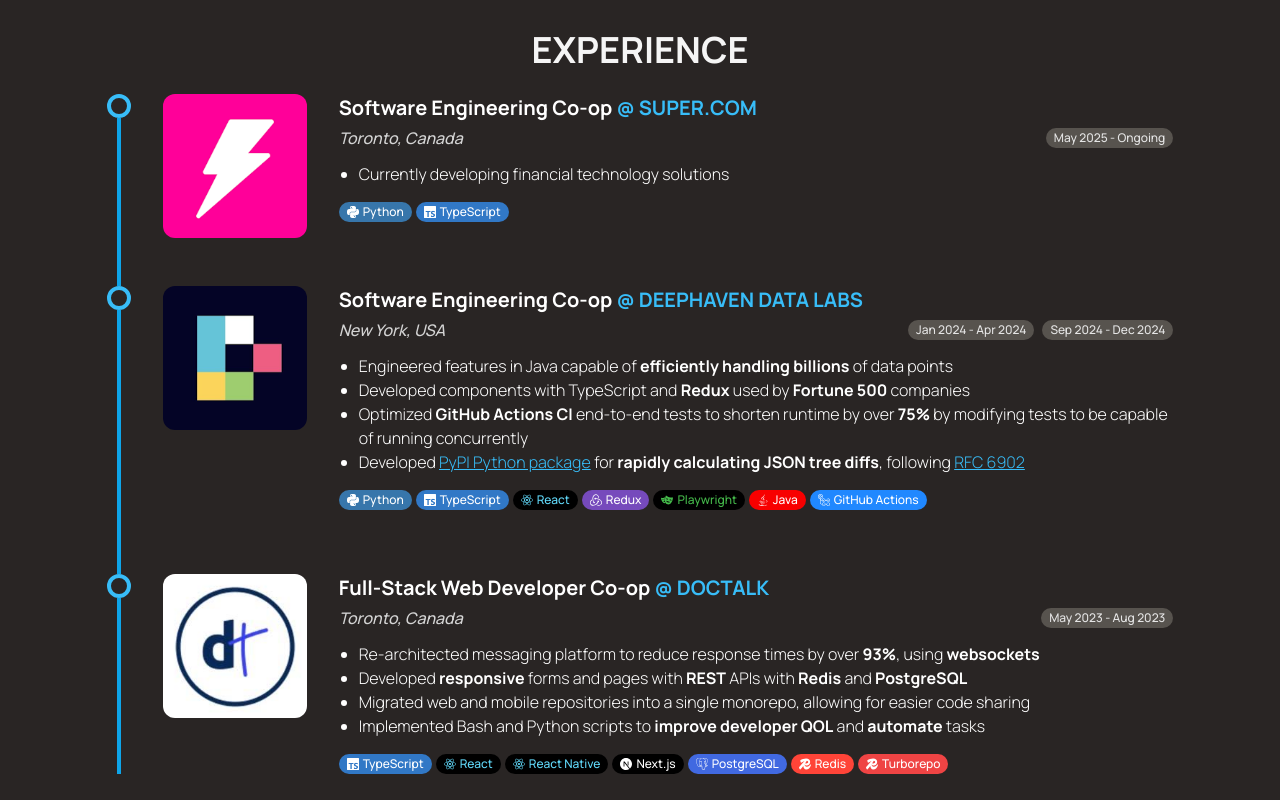
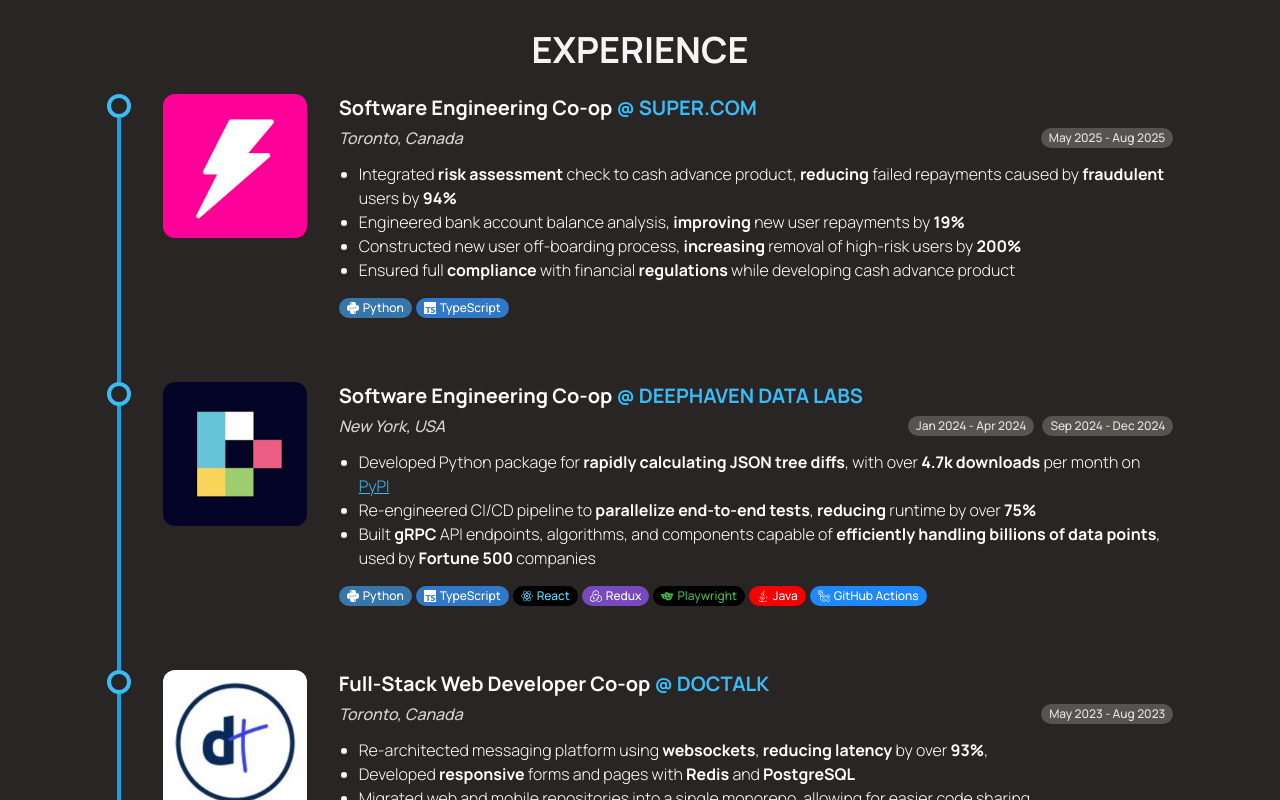
Before and after one commit to wusteven815/website, a Next.js app: page / in a window 1280 px wide. Shown: the part 900-1700 px from the top of the page. Built offline with nearby package versions, Linux system fonts and the light colour scheme.

Commit message:
feat: update resume and experience

```diff
--- a/src/components/landing/Experience.tsx
+++ b/src/components/landing/Experience.tsx
@@ -23,11 +23,26 @@
           company="Super.com"
           logoUrl="/logos/super.png"
           location="Toronto, Canada"
-          times={["May 2025 - Ongoing"]}
+          times={["May 2025 - Aug 2025"]}
           role="Software Engineering Co-op"
         >
           <ul>
-            <li>Currently developing financial technology solutions</li>
+            <li>
+              Integrated <b>risk assessment</b> check to cash advance product, <b>reducing</b>{" "}
+              failed repayments caused by <b>fraudulent</b> users by <b>94%</b>
+            </li>
+            <li>
+              Engineered bank account balance analysis, <b>improving</b> new user repayments by{" "}
+              <b>19%</b>
+            </li>
+            <li>
+              Constructed new user off-boarding process, <b>increasing</b> removal of high-risk
+              users by <b>200%</b>
+            </li>
+            <li>
+              Ensured full <b>compliance</b> with financial <b>regulations</b> while developing cash
+              advance product
+            </li>
           </ul>
           <div className="flex flex-wrap gap-1 mt-4">
             <PythonCard />
@@ -44,26 +59,20 @@
         >
           <ul>
             <li>
-              Engineered features in Java capable of <b>efficiently handling billions</b> of data
-              points
+              Developed Python package for <b>rapidly calculating JSON tree diffs</b>, with over{" "}
+              <b>4.7k downloads</b> per month on{" "}
+              <a href="https://pypi.org/project/pyjsonpatch/" className="text-sky-400 underline">
+                PyPI
+              </a>
             </li>
             <li>
-              Developed components with TypeScript and <b>Redux</b> used by <b>Fortune 500</b>{" "}
-              companies
+              Re-engineered CI/CD pipeline to <b>parallelize end-to-end tests</b>, <b>reducing</b>{" "}
+              runtime by over <b>75%</b>
             </li>
             <li>
-              Optimized <b>GitHub Actions CI </b>end-to-end tests to shorten runtime by over
-              <b> 75%</b> by modifying tests to be capable of running concurrently
-            </li>
-            <li>
-              Developed{" "}
-              <a href="https://pypi.org/project/pyjsonpatch/" className="text-sky-400 underline">
-                PyPI Python package
-              </a>{" "}
-              for <b>rapidly calculating JSON tree diffs</b>, following{" "}
-              <a href="https://tools.ietf.org/html/rfc6902" className="text-sky-400 underline">
-                RFC 6902
-              </a>
+              Built <b>gRPC</b> API endpoints, algorithms, and components capable of{" "}
+              <b>efficiently handling billions of data points</b>, used by <b>Fortune 500</b>{" "}
+              companies
             </li>
           </ul>
           <div className="flex flex-wrap gap-1 mt-4">
@@ -87,12 +96,11 @@
         >
           <ul>
             <li>
-              Re-architected messaging platform to reduce response times by over <b>93%</b>, using
-              <b> websockets</b>
+              Re-architected messaging platform using <b> websockets</b>, <b>reducing latency</b> by
+              over <b>93%</b>,
             </li>
             <li>
-              Developed <b>responsive</b> forms and pages with <b>REST</b> APIs with <b>Redis</b>{" "}
-              and <b>PostgreSQL</b>
+              Developed <b>responsive</b> forms and pages with <b>Redis</b> and <b>PostgreSQL</b>
             </li>
             <li>
               Migrated web and mobile repositories into a single monorepo, allowing for easier code
```
Also changed, not shown: 1 other file (tests, documents, lock files or other folders).
